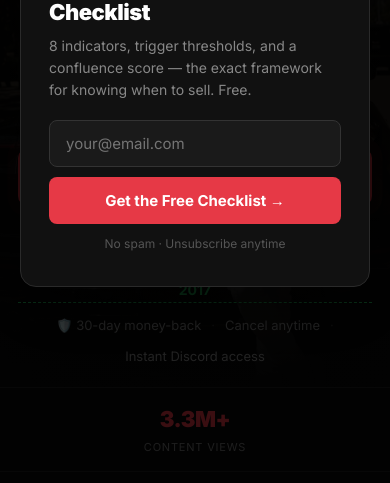
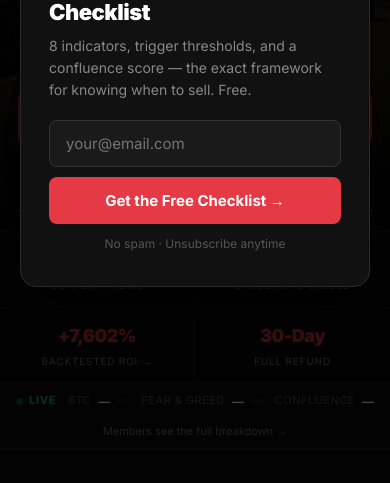
Before and after one commit to LiftOffr/liftoffr-landing, a plain HTML site: page index.html in a window 390 px wide. Shown: the part 322-805 px from the top of the page. Drawn offline with Linux system fonts and the light colour scheme; no server answers; a script that the page names is missing.

Commit message:
Tighten homepage above-the-fold density on mobile
- Hero subhead cut from 4 sentences to 1
- Removed duplicate "Founder spots filling" line under CTA
- Mobile: hide trust-row, 2×2 grid for proof-bar, compact live-strip

Co-Authored-By: Claude Opus 4.7 (1M context) <noreply@anthropic.com>

```diff
--- a/index.html
+++ b/index.html
@@ -819,11 +819,17 @@ j=d.createElement(s),dl=l!='dataLayer'?'&l='+l:'';j.async=true;j.src=
     nav .btn-red { padding: 9px 14px; font-size: 13px; }
     .hero-wrap { padding: 40px 18px 20px; }
     .hero-wrap h1 { font-size: clamp(30px, 8vw, 44px); letter-spacing: -1.5px; }
-    .hero-sub { font-size: 15.5px; }
+    .hero-sub { font-size: 15.5px; margin-bottom: 22px; }
     .btn-red-xl { padding: 16px 28px; font-size: 16px; width: 100%; max-width: 360px; }
-    .proof-bar { flex-direction: column; padding: 0; }
-    .proof-item { padding: 14px 16px; border-right: none; border-bottom: 1px solid var(--border); width: 100%; }
-    .proof-item:last-child { border-bottom: none; }
+    .trust-row { display: none; }
+    .proof-bar { display: grid; grid-template-columns: 1fr 1fr; padding: 0; gap: 0; }
+    .proof-item { padding: 14px 12px; border-right: 1px solid var(--border); border-bottom: 1px solid var(--border); width: auto; }
+    .proof-item:nth-child(2n) { border-right: none; }
+    .proof-item:nth-child(n+3) { border-bottom: none; }
+    .proof-num { font-size: 18px; }
+    .proof-lbl { font-size: 10px; }
+    .live-strip { gap: 12px; padding: 8px 14px; font-size: 12px; }
+    .live-divider { display: none; }
     .section { padding: 56px 18px; }
     .inside-grid { grid-template-columns: 1fr; }
     .steps { grid-template-columns: 1fr; gap: 12px; }
@@ -866,11 +872,10 @@ height="0" width="0" style="display:none;visibility:hidden"></iframe></noscript>
   <div class="hero-bg" aria-hidden="true"></div>
   <h1>Know exactly when to sell your Bitcoin — <em>before everyone else does.</em></h1>
   <p class="hero-sub">
-    8 on-chain indicators. A daily brief at 8am MT. Live Discord alerts when the data says it's time to move. <strong>This system called every cycle top in 2013, 2017, and 2021.</strong>
+    8 on-chain indicators. Daily Discord brief at 8am MT. <strong>Called every cycle top since 2013.</strong>
   </p>
   <div class="hero-cta-row">
     <a href="https://whop.com/checkout/plan_CH1L53GLZsaq1?utm_source=liftoffr&utm_medium=homepage&utm_campaign=evergreen&utm_content=hero" target="_blank" rel="noopener" class="btn-red-xl btn-pulse">Claim Founder Rate — $29/mo →</a>
-    <div style="font-size:13px;color:#dc2626;font-weight:700;letter-spacing:0.3px;">⚡ Founder spots filling — locks in at $29/mo forever</div>
     <a href="/track-record" style="display:inline-block;margin-top:6px;color:#22c55e;font-size:14px;font-weight:700;text-decoration:none;border-bottom:1px dashed #22c55e;padding-bottom:1px;">See the actual backtest → $50/wk = $1.88M since 2017</a>
     <div class="trust-row">
       <span>🛡️ 30-day money-back</span><span class="dot">·</span><span>Cancel anytime</span><span class="dot">·</span><span>Instant Discord access</span>
```
